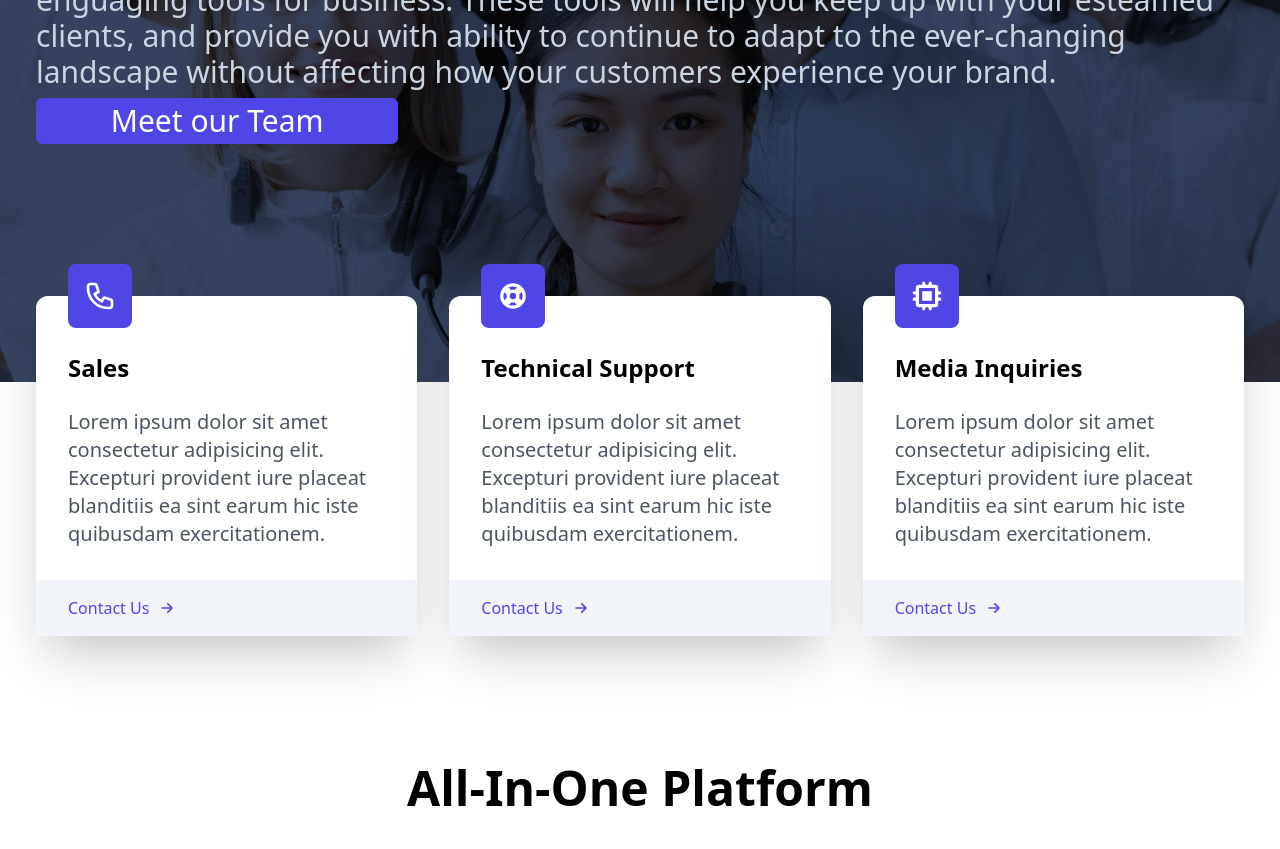
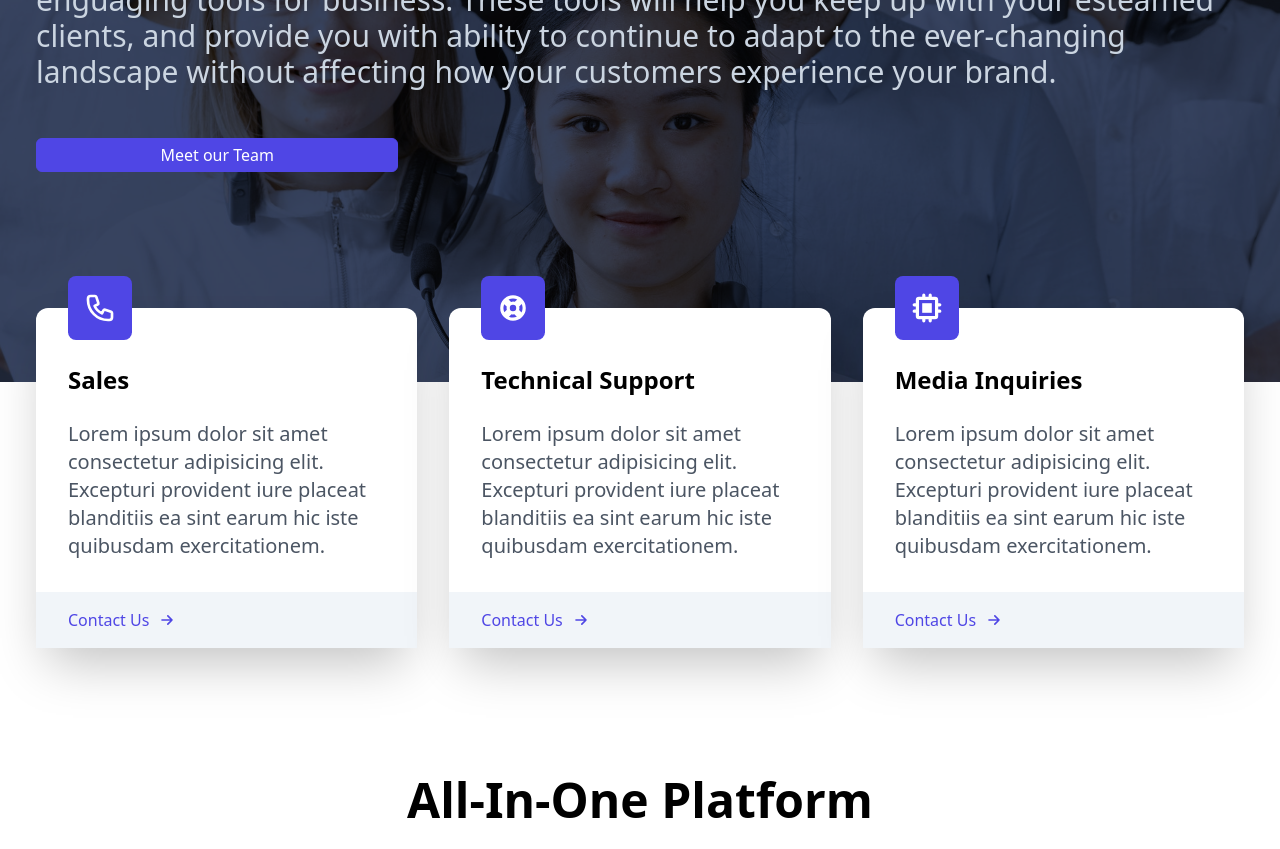
Before and after one commit to asiimwearnold/Bulk-Ug, a React (Create React App) app: page / in a window 1280 px wide. Shown: the part 1700-2549 px from the top of the page. Built offline with nearby package versions, Linux system fonts and the light colour scheme.

Commit message:
9 Update

```diff
--- a/src/components/Support.jsx
+++ b/src/components/Support.jsx
@@ -24,8 +24,11 @@ const Support = () => {
               and provide you with ability to continue to adapt to the ever-changing landscape without affecting how your customers
               experience your brand.
 
+              </p><br/>
+              <div>
               <button className='py-1 px-2 sm:w-[30%] my-2'>Meet our Team</button>
-              </p>
+              </div>
+
           </div>
 
           <div className='grid grid-cols-1 lg:grid-cols-3 relative gap-x-8 gap-y-16 px-4 pt-12 sm:pt-20 text-black'>
```
